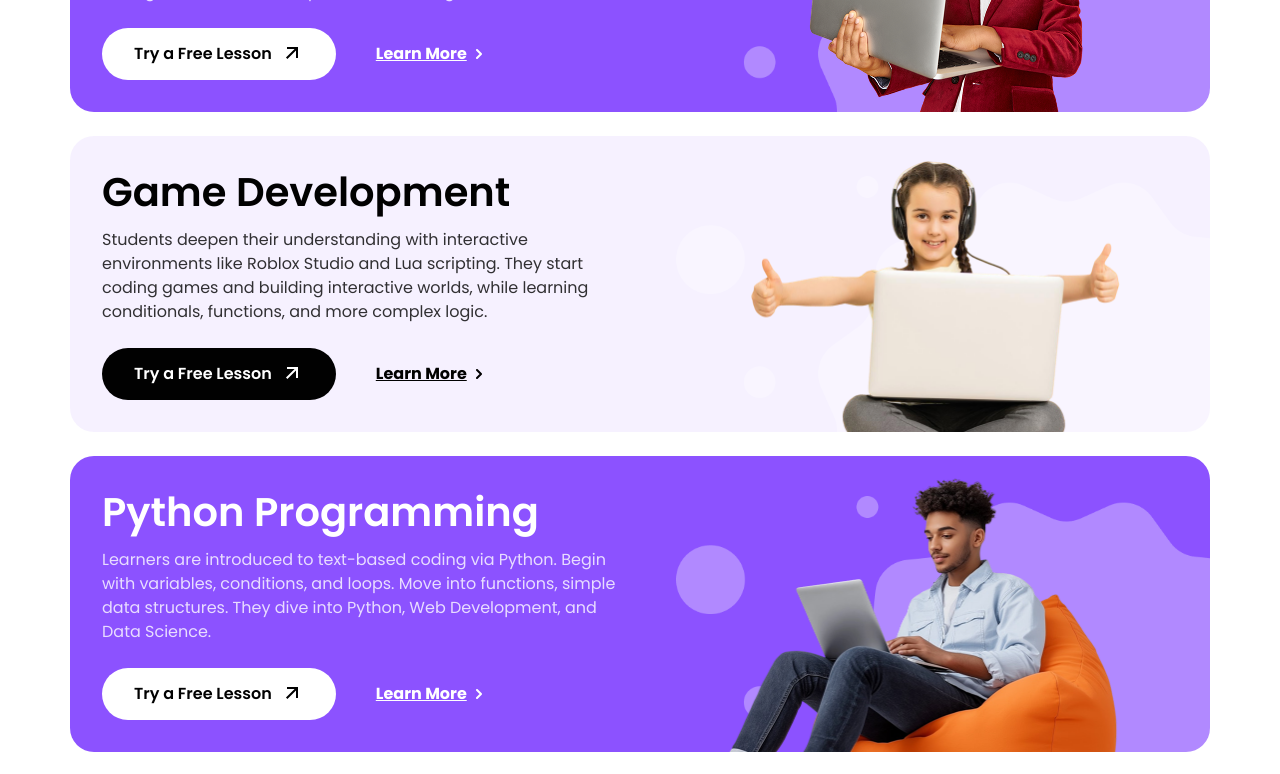
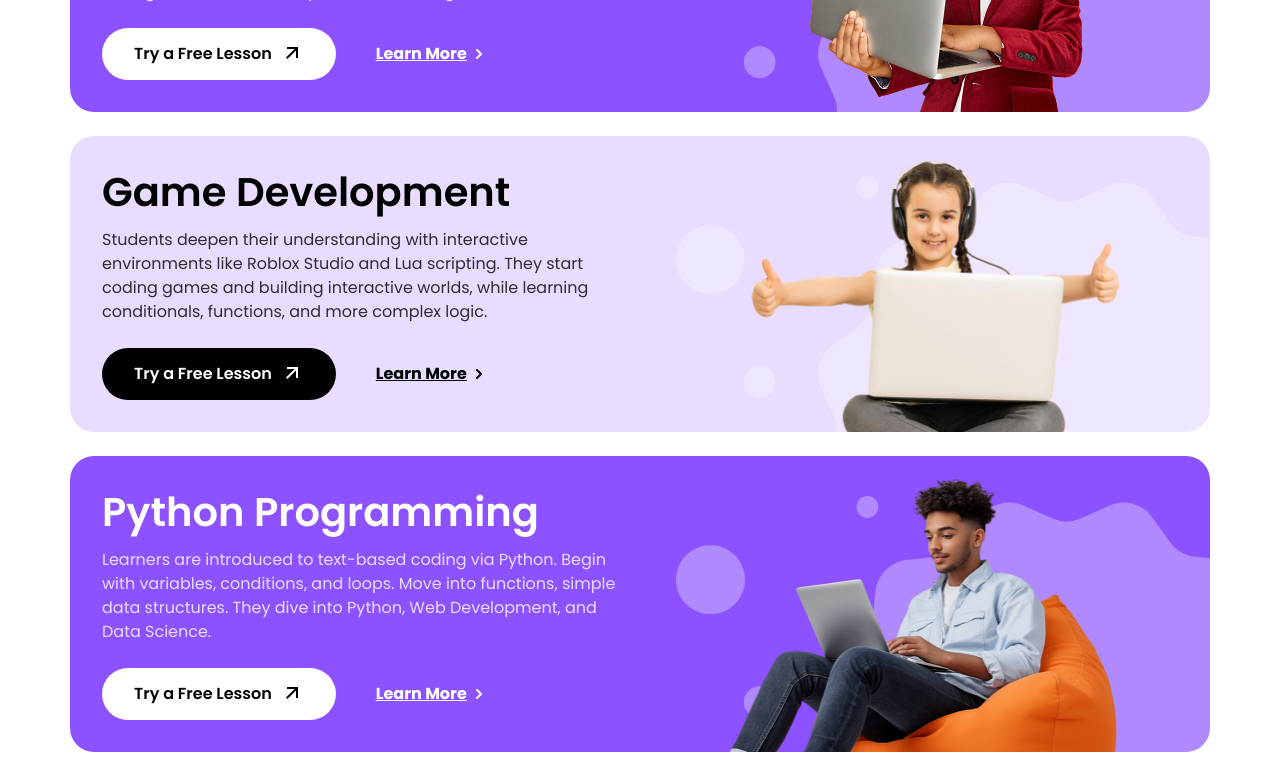
Before and after one commit to Pupiloinc/Pupilo, a Next.js app: page / in a window 1280 px wide. Shown: the part 1540-2314 px from the top of the page. Built offline with nearby package versions, Linux system fonts and the light colour scheme.

Commit message:
merge with dev

```diff
--- a/src/app/globals.css
+++ b/src/app/globals.css
@@ -52,7 +52,7 @@ body {
   --color-dune: #343434;
   --color-light-purple: #E8DCFF;
   --color-dolphin: #5d6180;
-  --color-light-purple: #8C52FF14;
+  --color-light-purple: #8C52FF33;
   --background-our-coding: url("/assets/images/webp/coding-program-bg.webp");
   /* Line Height  */
 
```
